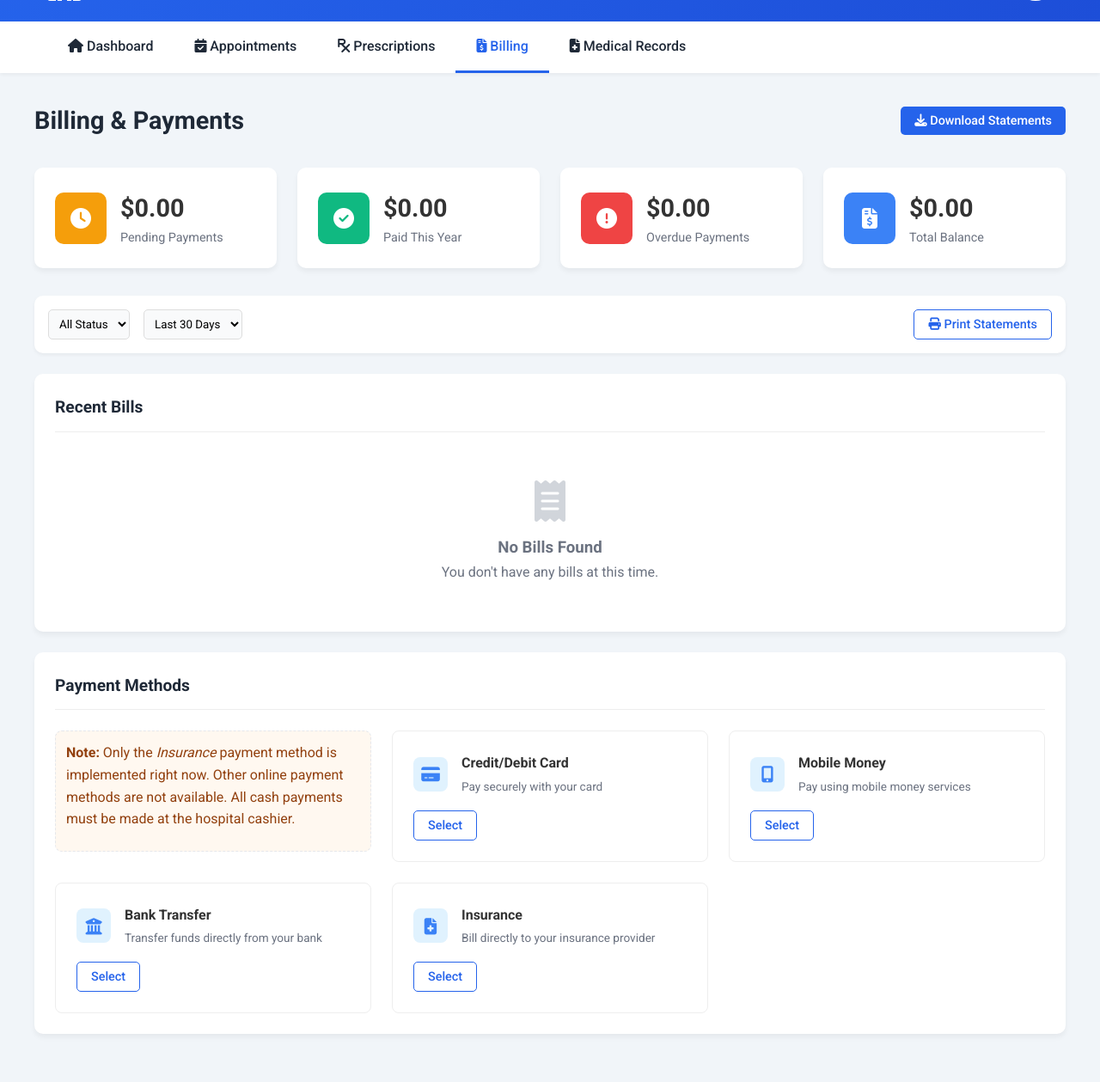
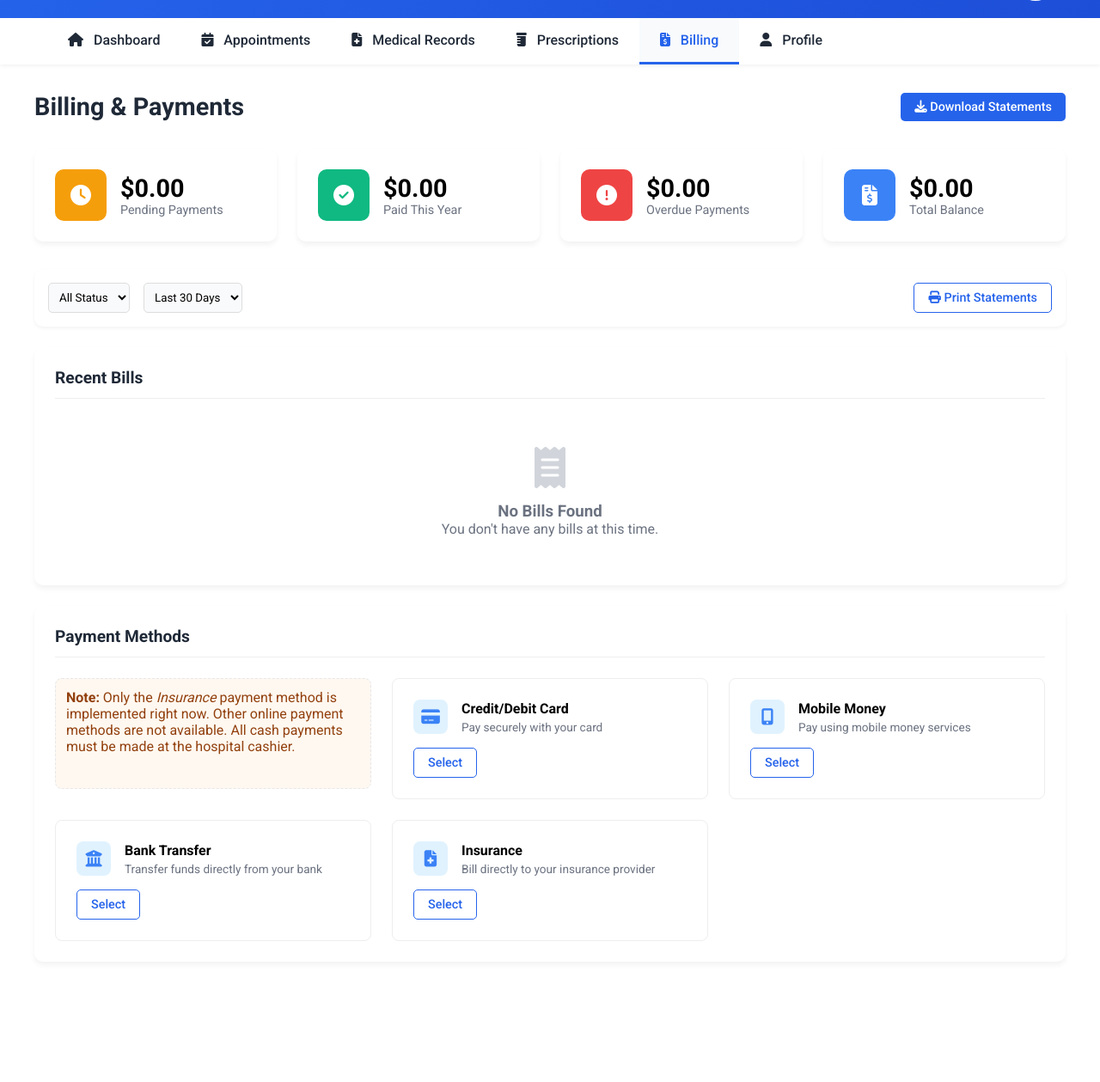
Before and after one commit to mwanda-dev/hospital_management_system, a PHP site: page /patients/patientbilling.php in a window 1280 px wide. Shown: the part 55-1314 px from the top of the page at 86% size. After the commit the page ends 1150 px from the top, so only its background shows below. Run offline with PHP 8.4, Linux system fonts and the light colour scheme; the visitor is signed in with stand-in values (Sample User, id 1); data comes from the database, SQL or seed files in the repository; data that the repository does not hold is empty; grey boxes are pictures that could not be loaded.

Commit message:
added uniform nav-bar

```diff
--- a/patients/patientbilling.php
+++ b/patients/patientbilling.php
@@ -65,13 +65,6 @@ if ($result_patient->num_rows === 1) {
 
 // Define allowed payment methods
 $allowed_payment_methods = array('credit_card', 'mobile_money', 'bank_transfer', 'insurance');
-
-// Handle logout
-if (isset($_GET['logout'])) {
-    logout();
-    header("Location: ../includes/login.php");
-    exit();
-}
 ?>
 <!DOCTYPE html>
 <html lang="en">
@@ -101,10 +94,41 @@ if (isset($_GET['logout'])) {
             --gray: #6b7280;
         }
 
-        body {
-            background-color: #f1f5f9;
-            color: #333;
-            line-height: 1.6;
+        /* Navigation (canonical) */
+        .nav-container {
+            background-color: white;
+            box-shadow: 0 2px 4px rgba(0, 0, 0, 0.05);
+            margin-bottom: 2rem;
+        }
+
+        .nav-menu {
+            display: flex;
+            list-style: none;
+            padding: 0;
+        }
+
+        .nav-menu li {
+            padding: 0;
+        }
+
+        .nav-menu a {
+            display: block;
+            padding: 1rem 1.5rem;
+            color: var(--dark);
+            text-decoration: none;
+            font-weight: 500;
+            border-bottom: 3px solid transparent;
+            transition: all 0.3s ease;
+        }
+
+        .nav-menu a:hover, .nav-menu a.active {
+            color: var(--primary);
+            border-bottom: 3px solid var(--primary);
+            background-color: #f8fafc;
+        }
+
+        .nav-menu a i {
+            margin-right: 8px;
         }
 
         /* Dropdown Styles */
@@ -213,7 +237,7 @@ if (isset($_GET['logout'])) {
 
         /* Navigation */
         .nav-container {
-            background: white;
+            background-color: white;
             box-shadow: 0 2px 4px rgba(0, 0, 0, 0.05);
             margin-bottom: 2rem;
         }
@@ -231,21 +255,21 @@ if (isset($_GET['logout'])) {
         .nav-menu a {
             display: block;
             padding: 1rem 1.5rem;
+            color: var(--dark);
             text-decoration: none;
-            color: var(--dark);
             font-weight: 500;
+            border-bottom: 3px solid transparent;
             transition: all 0.3s ease;
-            border-bottom: 3px solid transparent;
         }
 
-        .nav-menu a:hover {
-            background: #f8fafc;
+        .nav-menu a:hover, .nav-menu a.active {
             color: var(--primary);
+            border-bottom: 3px solid var(--primary);
+            background-color: #f8fafc;
         }
 
-        .nav-menu a.active {
-            color: var(--primary);
-            border-bottom: 3px solid var(--primary);
+        .nav-menu a i {
+            margin-right: 8px;
         }
 
         /* Main Content */
@@ -592,9 +616,10 @@ if (isset($_GET['logout'])) {
             <ul class="nav-menu">
                 <li><a href="patientportal.php"><i class="fas fa-home"></i> Dashboard</a></li>
                 <li><a href="patientappointments.php"><i class="fas fa-calendar-check"></i> Appointments</a></li>
-                <li><a href="patientprescriptions.php"><i class="fas fa-prescription"></i> Prescriptions</a></li>
+                <li><a href="patientmedicalrecords.php"><i class="fas fa-file-medical"></i> Medical Records</a></li>
+                <li><a href="patientprescriptions.php"><i class="fas fa-prescription-bottle"></i> Prescriptions</a></li>
                 <li><a href="patientbilling.php" class="active"><i class="fas fa-file-invoice-dollar"></i> Billing</a></li>
-                <li><a href="patientmedicalrecords.php"><i class="fas fa-file-medical"></i> Medical Records</a></li>
+                <li><a href="patientprofile.php"><i class="fas fa-user"></i> Profile</a></li>
             </ul>
         </div>
     </div>
--- a/patients/patientmedicalrecords.php
+++ b/patients/patientmedicalrecords.php
@@ -43,7 +43,7 @@ if ($page > $total_pages) {
     $offset = ($page - 1) * $records_per_page;
 }
 
-// Use prepared statement with LIMIT and OFFSET (bind as integers)
+// Prepare and execute statement to fetch records for this patient
 $stmt = $conn->prepare(
     "SELECT mr.*, d.first_name, d.last_name, d.specialization
     FROM medical_records mr
@@ -57,7 +57,7 @@ $stmt->bind_param("iii", $patient_id, $records_per_page, $offset);
 $stmt->execute();
 $result = $stmt->get_result();
 
-if ($result->num_rows > 0) {
+if ($result && $result->num_rows > 0) {
     while ($row = $result->fetch_assoc()) {
         $records[] = $row;
     }
```
Also changed, not shown: patients/patientportal.php (+50 -0 lines), patients/patientprescriptions.php (+40 -2 lines), patients/patientprofile.php (+39 -2 lines).
